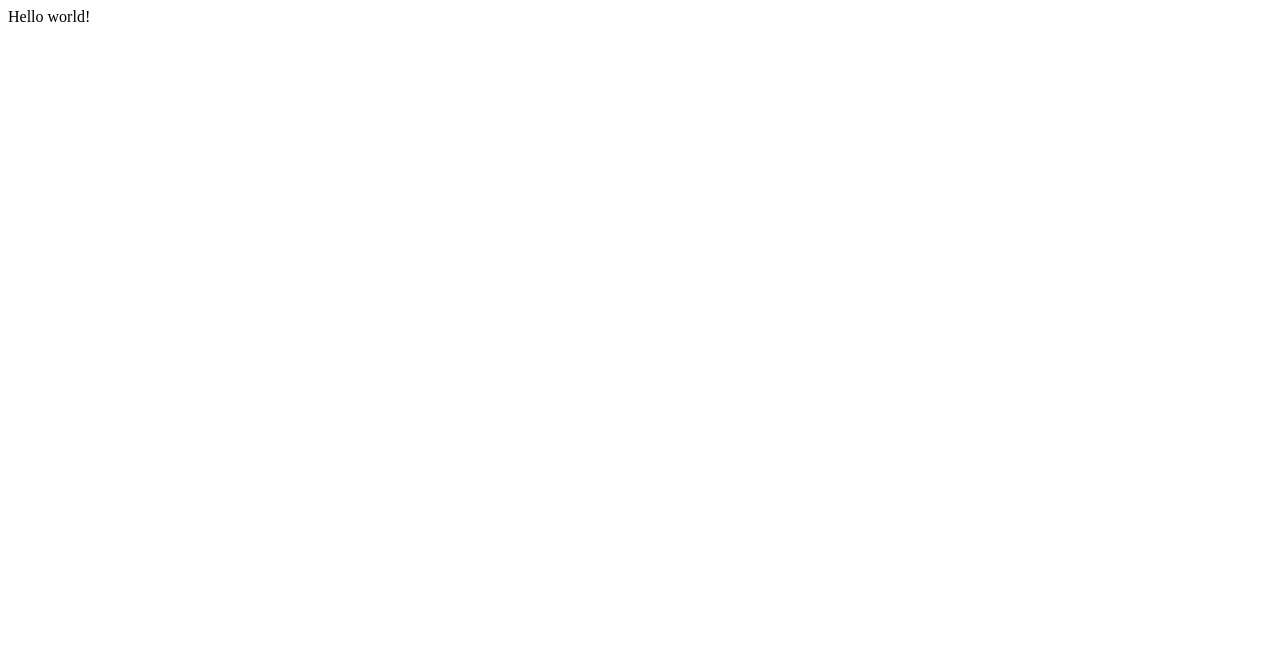
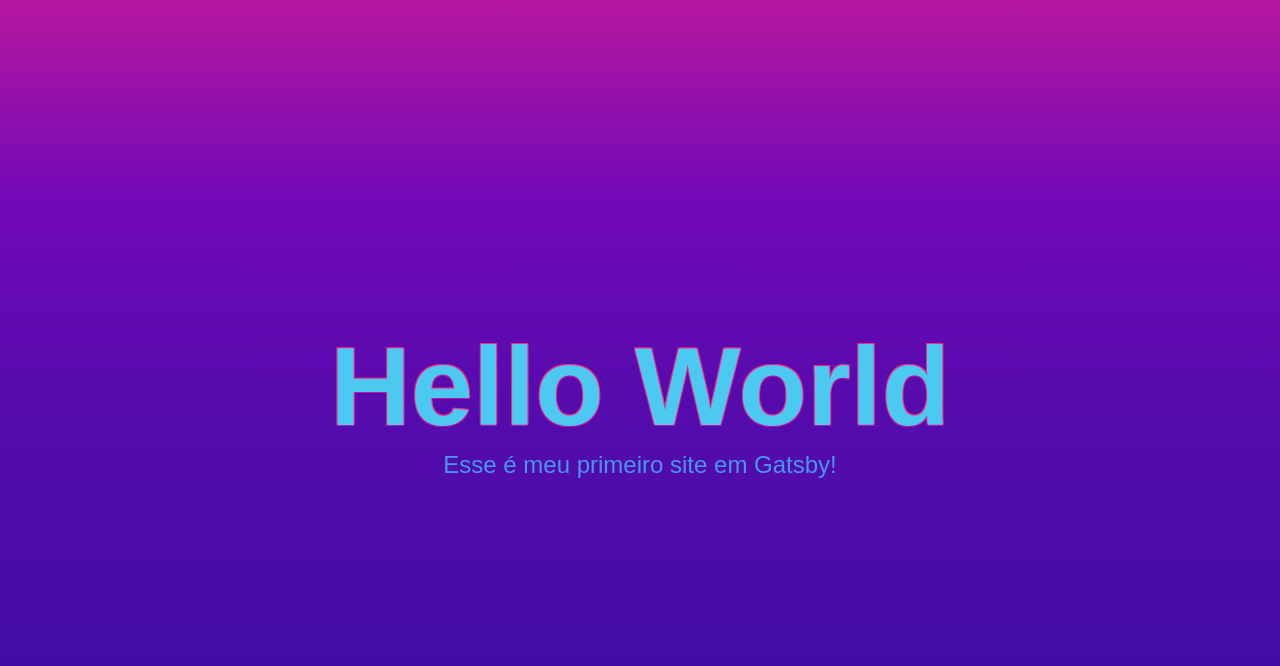
Before and after one commit to ArtyrAlmeida/gatsby-hello-world, a Gatsby site: page / in a window 1280 px wide. Built offline with nearby package versions, Linux system fonts and the light colour scheme; Gatsby itself is replaced by a stand-in of ours.

Commit message:
Hello World

```diff
--- a/src/pages/index.js
+++ b/src/pages/index.js
@@ -1,5 +1,13 @@
 import React from "react"
+import '../styles/style.css'
 
 export default function Home() {
-  return <div>Hello world!</div>
+  return (
+    <body>
+      <div>
+        <h1>Hello World</h1>
+        <p>Esse é meu primeiro site em Gatsby!</p>
+      </div>
+    </body>
+  )
 }
--- /dev/null
+++ b/src/styles/style.css
@@ -0,0 +1,26 @@
+*{
+    box-sizing: border-box;
+    margin: 0;
+    padding: 0;
+}
+
+body{
+    align-items: center;
+    background-image: linear-gradient(180deg, #b5179e, #7209b7, #560bad, #480ca8, #3a0ca3);
+    display: flex;
+    text-align: center;
+    font-family: sans-serif;
+    justify-content: center;
+    min-height: 100vh;
+}
+
+h1{
+    color: #4cc9f0;
+    font-size: 7em;
+    text-shadow: -1px -1px 0 #f72585, 1px -1px 0 #f72585, -1px 1px 0 #b5179e, 1px 1px 0 #b5179e;
+}
+
+p{
+    font-size: 1.5em;
+    color: #4895ef;
+}
```
